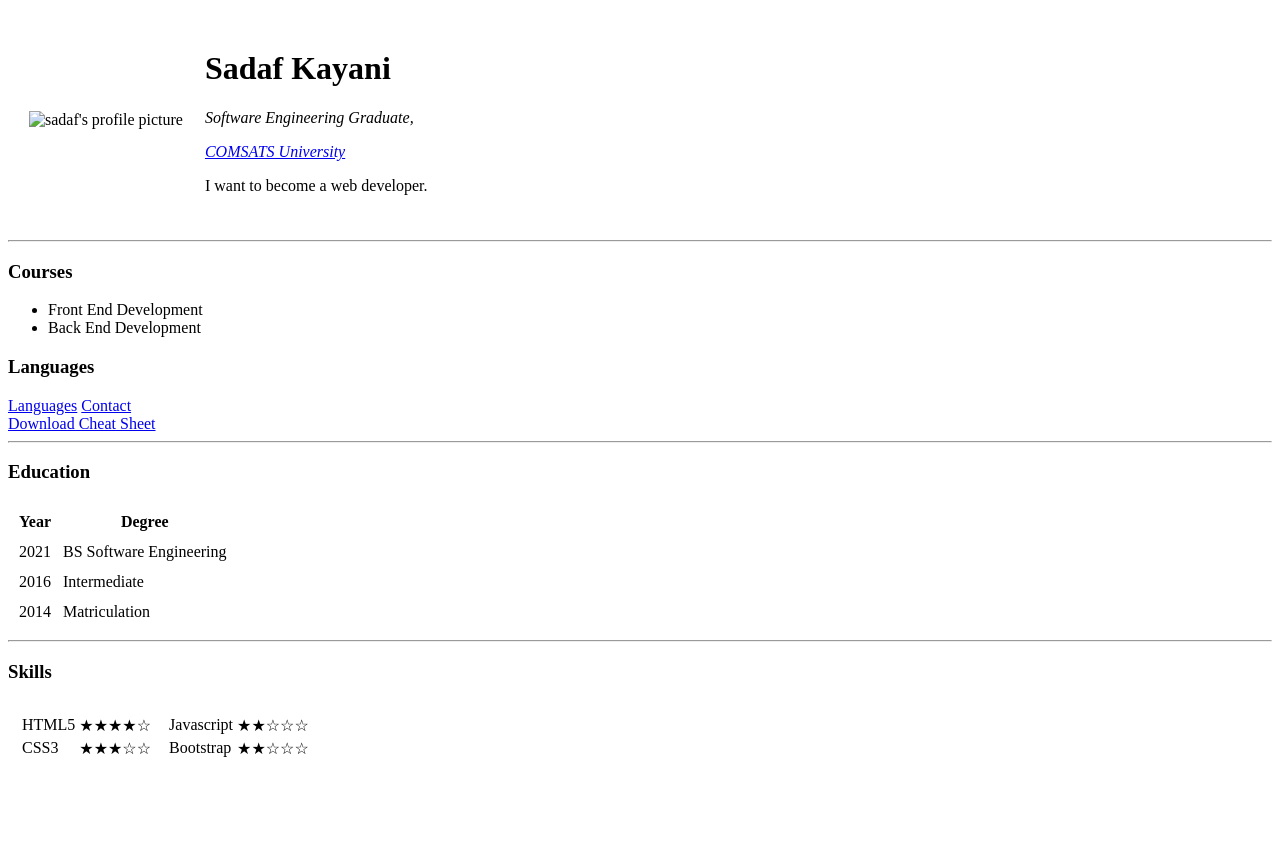
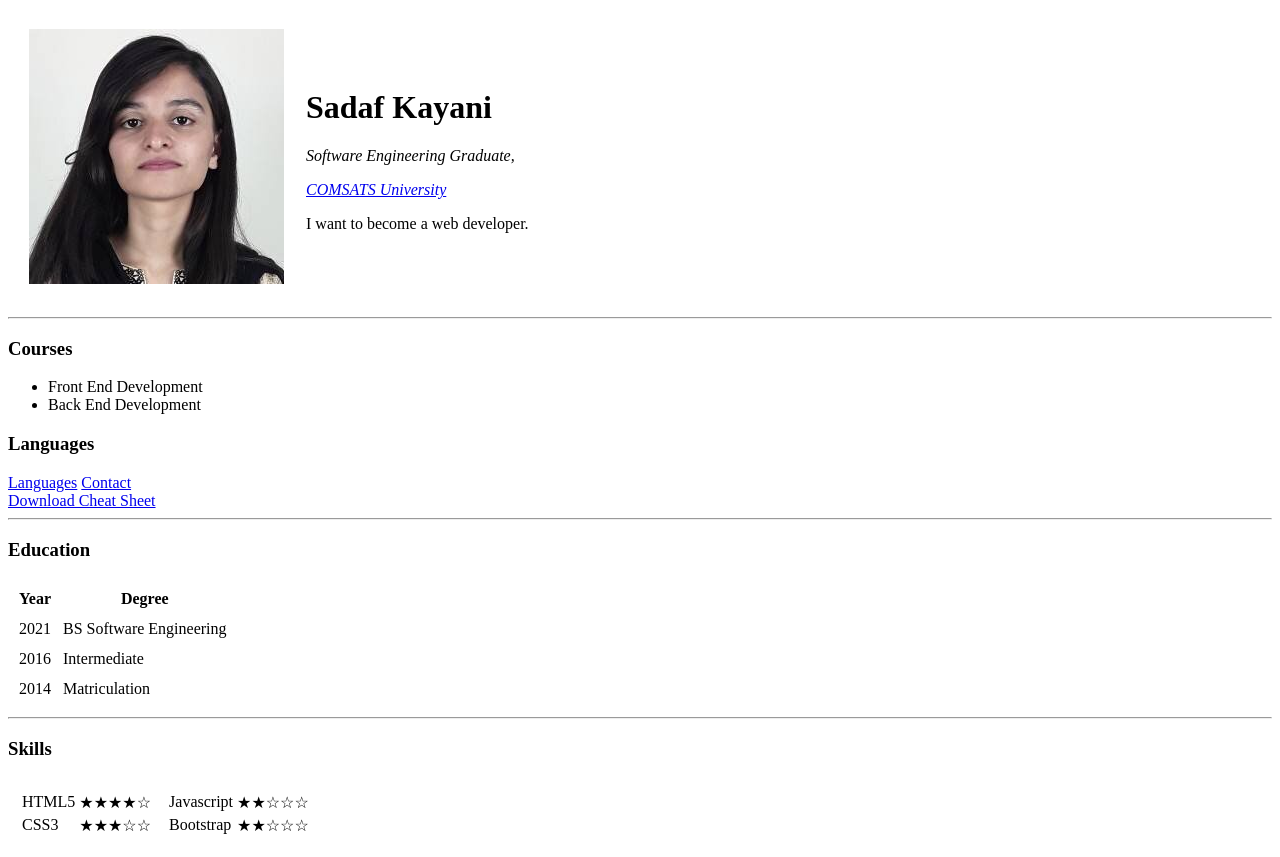
Before and after one commit to SadafKayani/cv, a plain HTML site: page index.html in a window 1280 px wide. Before the commit the page ends 800 px from the top, so only its background shows below. Drawn offline with Linux system fonts and the light colour scheme.

Commit message:
Fixed image source

```diff
--- a/index.html
+++ b/index.html
@@ -10,7 +10,7 @@
   <table cellspacing="20">
     <tr>
       <td>
-        <img src="images/sadaf.jpg" alt="sadaf's profile picture">
+        <img src="sadaf.jpg" alt="sadaf's profile picture">
       </td>
 
       <td>
```
